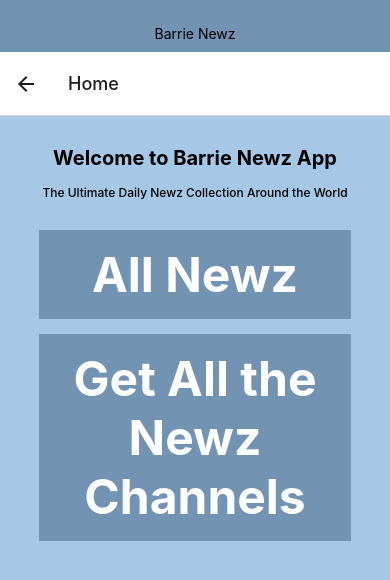
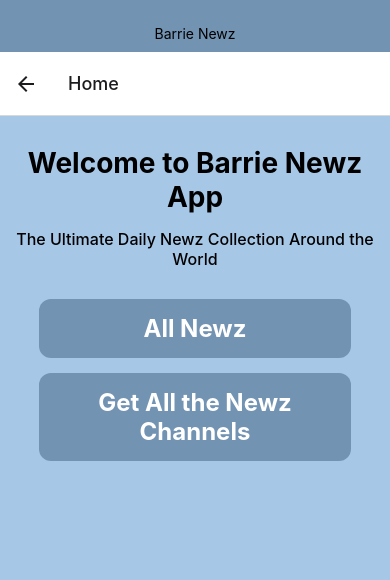
Before and after one commit to mahfuz-aftab/Programmers_ASSIGNMENT1_MDEV1014F22, a React Native app: screen /Home in a window 390 px wide. Shown: the top 580 px of the page. Built offline with nearby package versions, Linux system fonts and the light colour scheme.

Commit message:
style: improve style of components

```diff
--- a/src/pages/Login.tsx
+++ b/src/pages/Login.tsx
@@ -18,7 +18,7 @@ const Login = ({ navigation }: { navigation: any }) => {
             <Pressable style={globalStyles.buttonLogin} onPress={() => navigation.navigate('Home')}>
                 <Text style={globalStyles.buttonText}>Sign In</Text>
             </Pressable>
-            <Text onPress={() => navigation.navigate('Register')}>Don't have an account? Sign Up Now</Text>
+            <Text style={globalStyles.buttonTextLink} onPress={() => navigation.navigate('Register')}>Don't have an account? Sign Up Now</Text>
         </SafeAreaView>
     )
 }
--- a/styles/globalStyles.tsx
+++ b/styles/globalStyles.tsx
@@ -20,14 +20,14 @@ export const globalStyles = StyleSheet.create({
 
     // Headings
     title: {
-        fontSize: 20,
+        fontSize: 28,
         fontWeight: 'bold',
         textAlign: 'center',
         marginTop: 30,
         marginBottom: 15,
     },
     subTitle: {
-        fontSize: 12,
+        fontSize: 16,
         fontWeight: '500',
         textAlign: 'center',
         marginBottom: 30,
@@ -59,8 +59,9 @@ export const globalStyles = StyleSheet.create({
         width: 300,
         height: 40,
         paddingHorizontal: 10,
-        borderRadius: 50,
+        borderRadius: 12,
         backgroundColor: '#DCDCDC',
+        fontSize: 18
     },
     buttonLogin: {
         alignItems: 'center',
@@ -86,6 +87,9 @@ export const globalStyles = StyleSheet.create({
         color: '#fff',
         fontSize: 20,
     },
+    buttonTextLink: {
+        textDecorationLine: 'underline'
+    },
 
     // News
     newsImage: {
@@ -102,25 +106,29 @@ export const globalStyles = StyleSheet.create({
         flex: 1,
         justifyContent: 'center',
         backgroundColor: '#7393B3',
+        elevation: 3,
+        borderRadius: 12
     },
     defaultContainerHomeText: {
         color: '#FFFFFF',
-        fontSize: 48,
+        fontSize: 24,
         fontWeight: 'bold',
         textAlign: 'center',
         paddingTop: 15,
         paddingBottom: 15,
+        paddingHorizontal: 24
     },
     defaultContainerNewz: {
         flex: 1,
         backgroundColor: '#5F9EA0',
-        paddingBottom: '5%',
+        padding: 24,
+        borderRadius: 12,
+        elevation: 3
     },
     defaultContainerNewzText: {
-        color: '#00008B',
-        fontSize: 20,
-        fontWeight: '500',
-        textAlign: 'center',
+        color: '#fff',
+        fontSize: 22,
+        fontWeight: 'bold',
         marginTop: '5%',
         marginHorizontal: '5%',
     },
```
Also changed, not shown: 1 other file (tests, documents, lock files or other folders).
